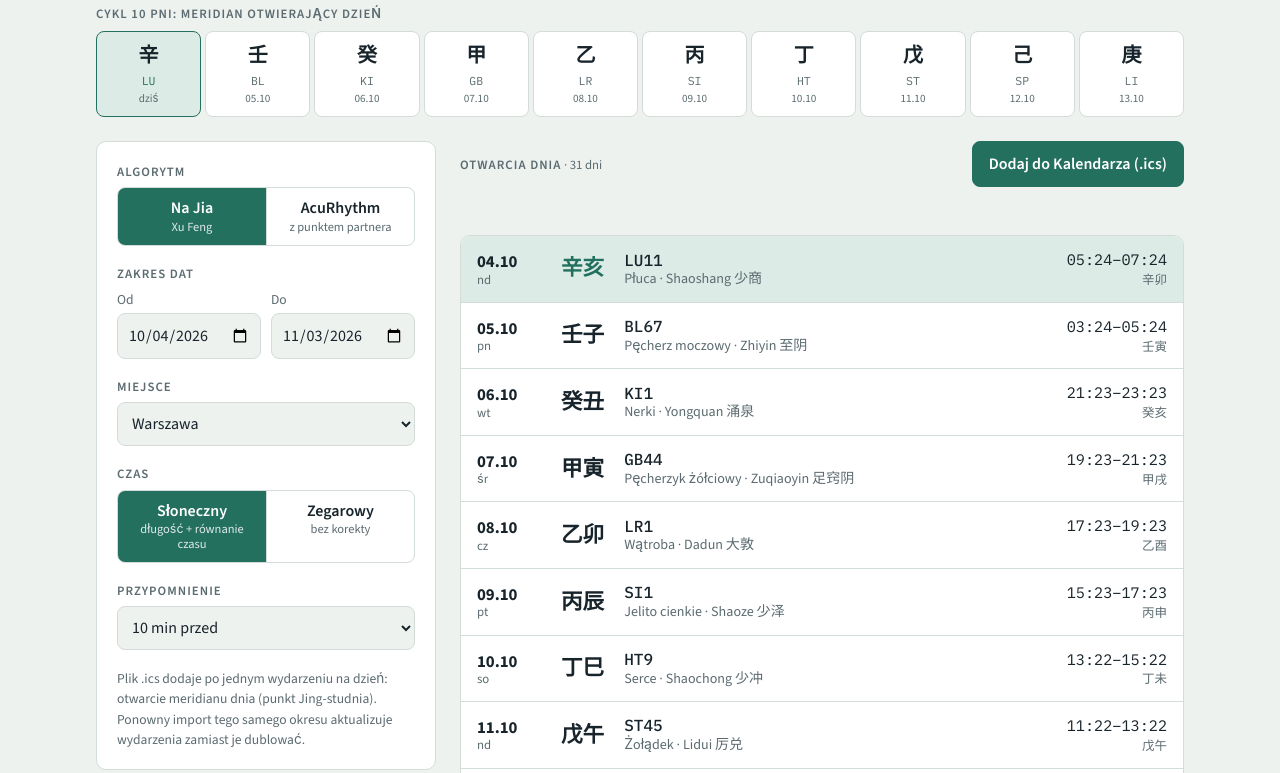
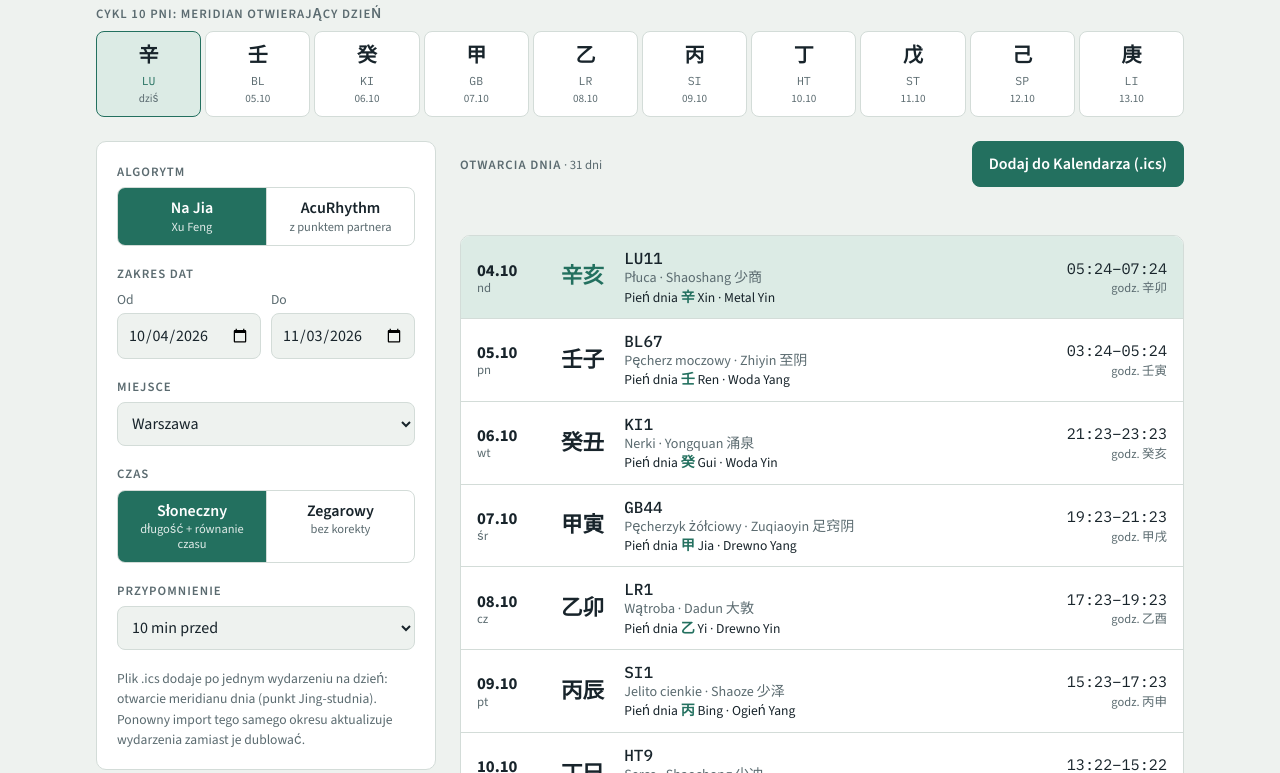
Before and after one commit to paweljakubcewicz-tech/kalendarz-najia, a plain HTML site: page index.html in a window 1280 px wide. Shown: the part 120-893 px from the top of the page. Drawn offline with nearby package versions, Linux system fonts and the light colour scheme.

Commit message:
Pokaż Pień dnia na liście, w nagłówku i w wydarzeniach .ics
Co-Authored-By: Claude Opus 5.5 <noreply@anthropic.com>

```diff
--- a/index.html
+++ b/index.html
@@ -116,8 +116,10 @@ button[hidden] { display: none; }
 .item .pt b { font-family: var(--font-data); font-weight: 500; }
 .item .pt span { font-size: 0.88rem; color: var(--muted); overflow-wrap: anywhere; }
 .item .pt .partner { color: var(--accent); }
+.item .pt .stem { color: var(--fg); font-size: 0.85rem; }
+.item .pt .stem .han { font-weight: 700; color: var(--accent); }
 .item .time { text-align: right; font-family: var(--font-data); font-variant-numeric: tabular-nums; font-size: 0.95rem; }
-.item .time span { display: block; font-size: 0.78rem; color: var(--muted); font-family: var(--font-body); }
+.item .time > span { display: block; font-size: 0.78rem; color: var(--muted); font-family: var(--font-body); }
 .item.today { background: var(--accent-soft); }
 .item.past { opacity: 0.55; }
 @media (max-width: 480px) {
@@ -286,7 +288,7 @@ footer p { margin: 0; }
     const tf = timeFmt(s.tz);
     $("todayGz").textContent = N.STEMS[t.ganzhi % 10] + N.BRANCHES[t.ganzhi % 12];
     $("todayGz").setAttribute("aria-label", N.gzLabel(t.ganzhi));
-    $("todayLine").innerHTML = `Dziś ${N.gzLabel(t.ganzhi).split(" ").slice(1).join(" ")}, ${t.element}. Otwiera się <strong>${t.meridian}</strong>: <strong class="data">${t.points[0].code}</strong> ${t.points[0].name.split(" ")[0]}, <span class="data">${tf.format(t.start)}–${tf.format(t.end)}</span>.`;
+    $("todayLine").innerHTML = `Dziś Pień <strong><span class="han">${N.STEMS[t.stem]}</span> ${N.STEMS_PL[t.stem]}</strong> (${t.element}), dzień ${N.gzLabel(t.ganzhi).split(" ").slice(1).join(" ")}. Otwiera się <strong>${t.meridian}</strong>: <strong class="data">${t.points[0].code}</strong> ${t.points[0].name.split(" ")[0]}, <span class="data">${tf.format(t.start)}–${tf.format(t.end)}</span>.`;
 
     // Cykl 10 dni od dziś
     const cyc = $("cycle"); cyc.textContent = "";
@@ -320,8 +322,9 @@ footer p { margin: 0; }
           `<div class="date"><b>${ownDate}</b><span>${DOW[dd.getUTCDay()]}</span></div>` +
           `<div class="gz" aria-label="${N.gzLabel(e.ganzhi)}">${N.STEMS[e.ganzhi % 10]}${N.BRANCHES[e.ganzhi % 12]}</div>` +
           `<div class="pt"><b>${e.points.map((p) => p.code).join(", ")}${e.partner.length ? ` <span class="partner">(${e.partner.map((p) => p.code).join(", ")})</span>` : ""}</b>` +
-          `<span>${e.meridian} · ${e.points[0].name}</span></div>` +
-          `<div class="time">${tf.format(e.start)}–${tf.format(e.end)}<span>${startDate !== ownDate ? startDate + " · " : ""}${e.hour.label.split(" ")[0]}</span></div>`;
+          `<span>${e.meridian} · ${e.points[0].name}</span>` +
+          `<span class="stem">Pień dnia <span class="han">${N.STEMS[e.stem]}</span> ${N.STEMS_PL[e.stem]} · ${e.element}</span></div>` +
+          `<div class="time">${tf.format(e.start)}–${tf.format(e.end)}<span>${startDate !== ownDate ? startDate + " · " : ""}godz. <span class="han">${e.hour.label.split(" ")[0]}</span></span></div>`;
         frag.appendChild(row);
       }
       list.appendChild(frag);
--- a/najia-core.js
+++ b/najia-core.js
@@ -126,9 +126,9 @@
     const lines = ["BEGIN:VCALENDAR", "VERSION:2.0", "PRODID:-//meridian//Zi Wu Liu Zhu Na Jia//PL", "CALSCALE:GREGORIAN", "METHOD:PUBLISH", "X-WR-CALNAME:" + esc(o.calendarName || "Otwarcia meridianów")];
     for (const e of openings) {
       const main = e.points.map((p) => p.code).join(", ");
-      const summary = `${main} ${e.points[0].name.split(" ")[0]}, ${e.meridian}` + (e.partner.length ? ` (${e.partner.map((p) => p.code).join(", ")})` : "");
+      const summary = `${STEMS[e.stem]} ${STEMS_PL[e.stem]} · ${main} ${e.points[0].name.split(" ")[0]}, ${e.meridian}` + (e.partner.length ? ` (${e.partner.map((p) => p.code).join(", ")})` : "");
       const desc = [
-        `Dzień ${gzLabel(e.ganzhi)}, ${e.element}`,
+        `Pień dnia: ${STEMS[e.stem]} ${STEMS_PL[e.stem]} (${e.element}), dzień ${gzLabel(e.ganzhi)}`,
         `Meridian dnia: ${e.meridian}`,
         `Godzina chińska: ${e.hour.label}`,
         ...e.points.map(pointLine),
```
